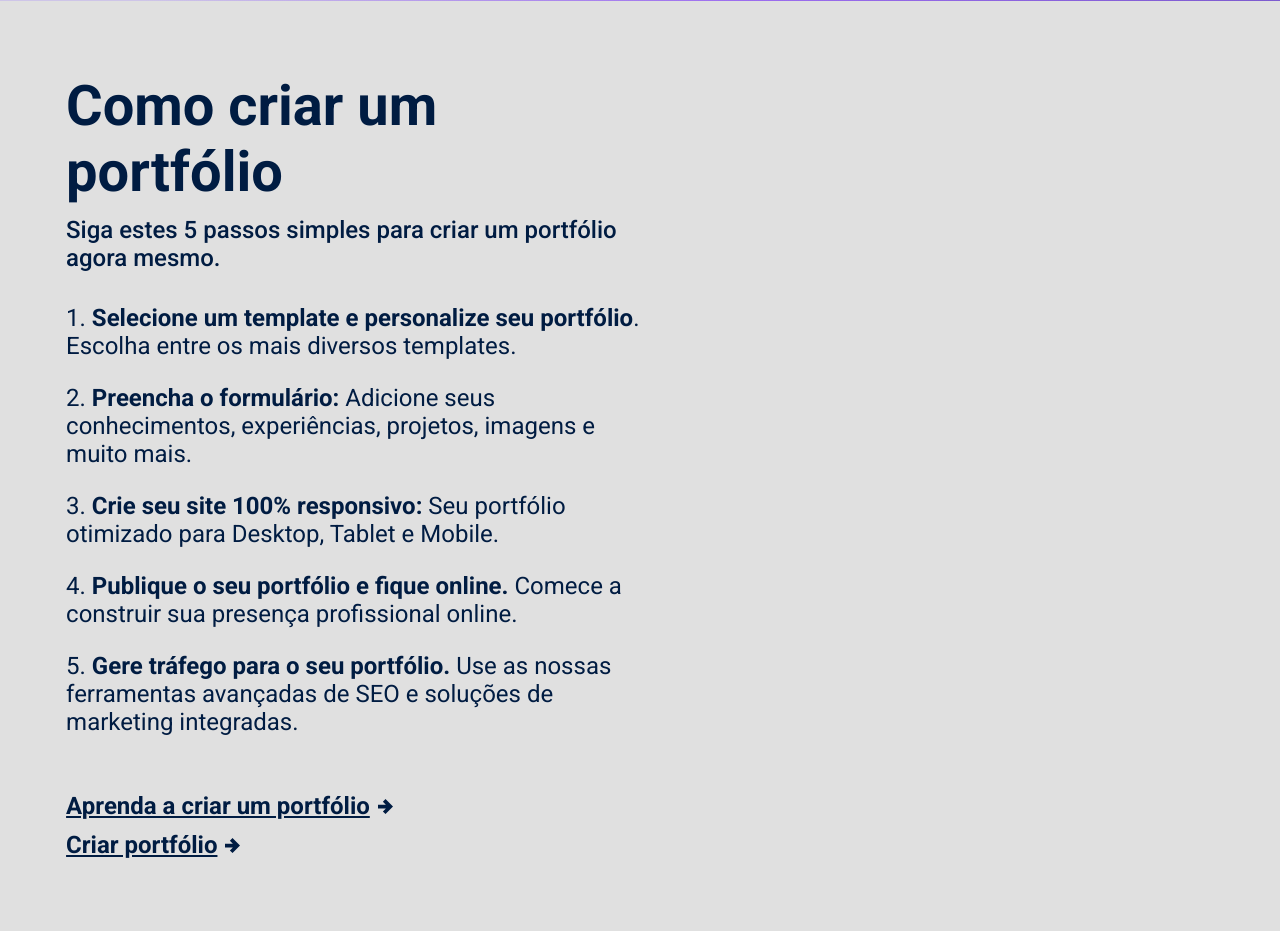
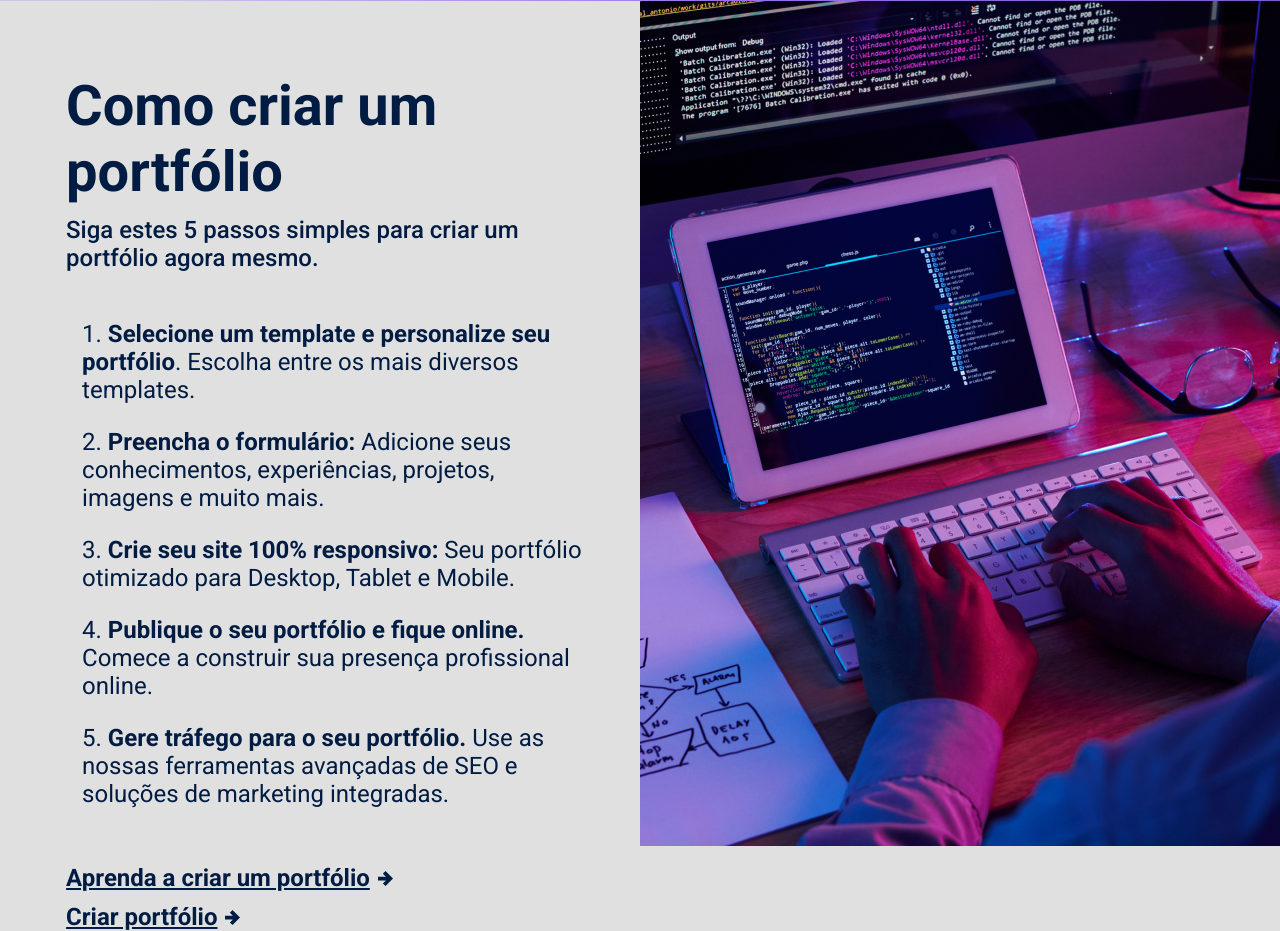
Before and after one commit to WillSantosss/project-folio, a website: page index.html in a window 1280 px wide. Shown: the part 1780-2711 px from the top of the page. Before the commit the page ends 2639 px from the top, so only its background shows below. Drawn offline with Linux system fonts and the light colour scheme.

Commit message:
[add] Section-third | desktop

```diff
--- a/assets/scss/modules/_page-home.scss
+++ b/assets/scss/modules/_page-home.scss
@@ -246,6 +246,7 @@
   &__content-text {
     padding-left: 4.13rem;
     padding-top: 4.5rem;
+    padding-right: 1.5rem;
     grid-area: content-text;
     h2 {
       @include type("title-l");
@@ -262,7 +263,7 @@
       @include type("title-md");
       line-height: normal;
       color: $secondary;
-      padding-bottom: 2rem;
+      padding-bottom: 3rem;
     }
 
     ol {
@@ -270,6 +271,8 @@
       flex-direction: column;
       counter-reset: section;
       padding-bottom: 3.5rem;
+      padding-left: 1rem;
+      padding-right: 2rem;
       gap: 1.5rem;
 
       li {
@@ -307,6 +310,7 @@
       @include type("title-md");
       color: $secondary;
       font-weight: 700;
+      cursor: pointer;
       line-height: normal;
       text-decoration: underline;
       transition: background-image 0.3s ease;
@@ -332,6 +336,31 @@
 
   &__content-photo {
     grid-area: content-photo;
-    background-image: url();
+    &__thumbnail {
+      width: 100%;
+      height: auto;
+      @include d(s) {
+        width: 100%;
+      }
+
+      picture {
+        padding-bottom: 52.8125rem;
+        position: relative;
+        overflow: hidden;
+        display: block;
+        height: 0;
+        width: 100%;
+        @include d(s) {
+          padding-bottom: 100%;
+        }
+
+        img {
+          position: absolute;
+          width: 100%;
+          height: 100%;
+          object-fit: cover;
+        }
+      }
+    }
   }
 }
--- a/index.html
+++ b/index.html
@@ -194,7 +194,13 @@
           <a>Criar portfólio</a>
         </div>
       </div>
-      <div class="page-home-third__content-photo"></div>
+      <div class="page-home-third__content-photo">
+        <div class="page-home-third__content-photo__thumbnail">
+          <picture>
+            <img src='assets/images/photo-notebook.png' alt="description-image" />
+          </picture>
+        </div>
+      </div>
     </div>
     </div>
     </seciton>
```
Also changed, not shown: assets/images/photo-notebook.png (added), assets/scss/main.css, 1 other file.
